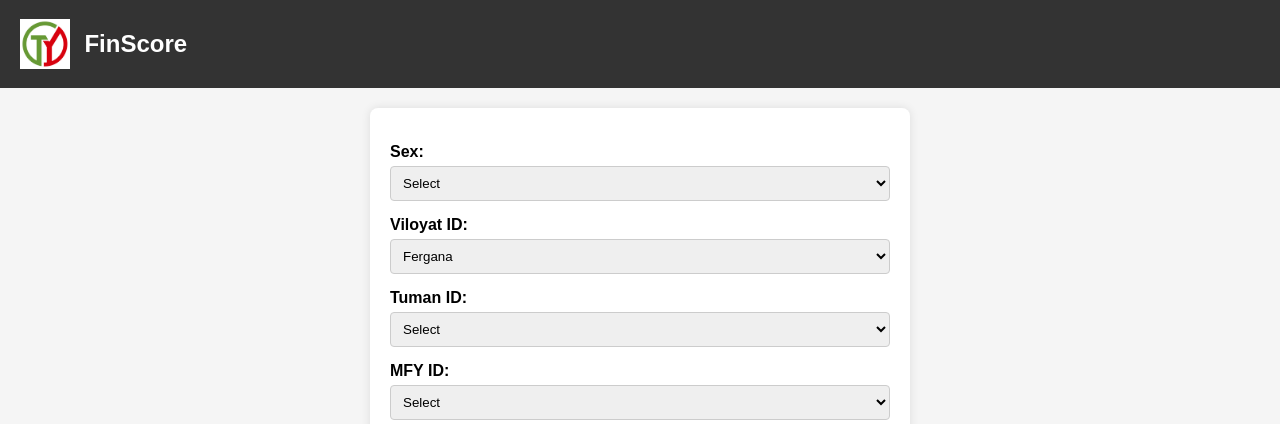
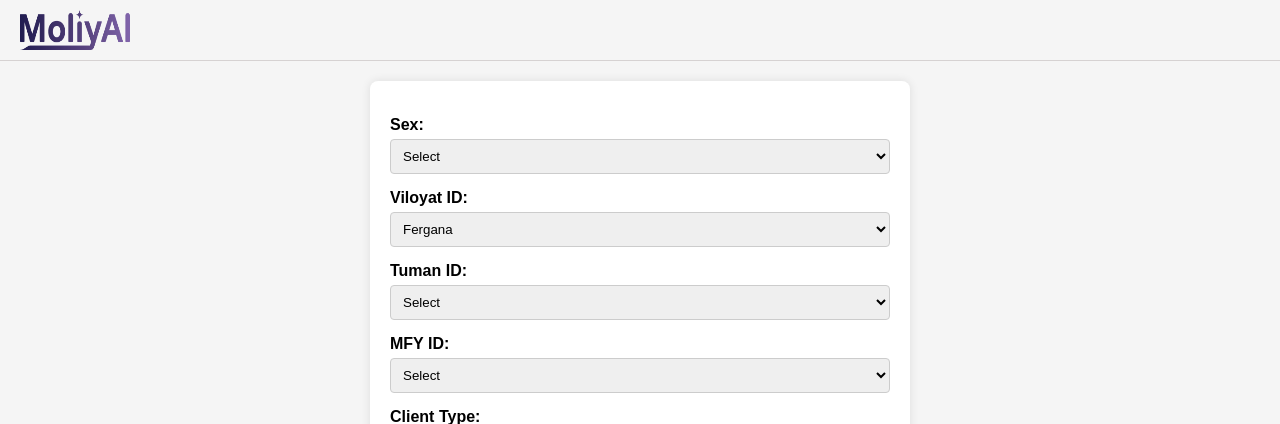
Before and after one commit to moliyai/moliyai-scoring-rnd, a FastAPI app: page / in a window 1280 px wide. Shown: the top 424 px of the page. Run offline with FastAPI, Linux system fonts and the light colour scheme; parts of the project's set-up code (start-up, migrations or seed data) failed here and were passed over.

Commit message:
upd logo

```diff
--- a/v3/templates/index.html
+++ b/v3/templates/index.html
@@ -14,9 +14,10 @@
         }
 
         header {
-            background-color: #333;
+            background-color: #f5f5f5;
             color: #fff;
             padding: 10px 20px;
+            border-bottom: 1px solid #d6d2d2;
         }
 
         header img {
@@ -121,8 +122,10 @@
 </head>
 <body>
     <header>
-        <img src="{{ request.url_for('static', path='toyona.jpg') }}" alt="toyona" width="50" height="50">
-        <h2>FinScore</h2>
+        <a href = "/">
+            <img src="{{ request.url_for('static', path='moliy.png') }}" alt="moliy.ai" width="110" height="40">
+        </a>
+        <!-- <h2>FinScore</h2> -->
     </header>
 
     <div class="container">
```
Also changed, not shown: v3/static/moliy.png (added).
